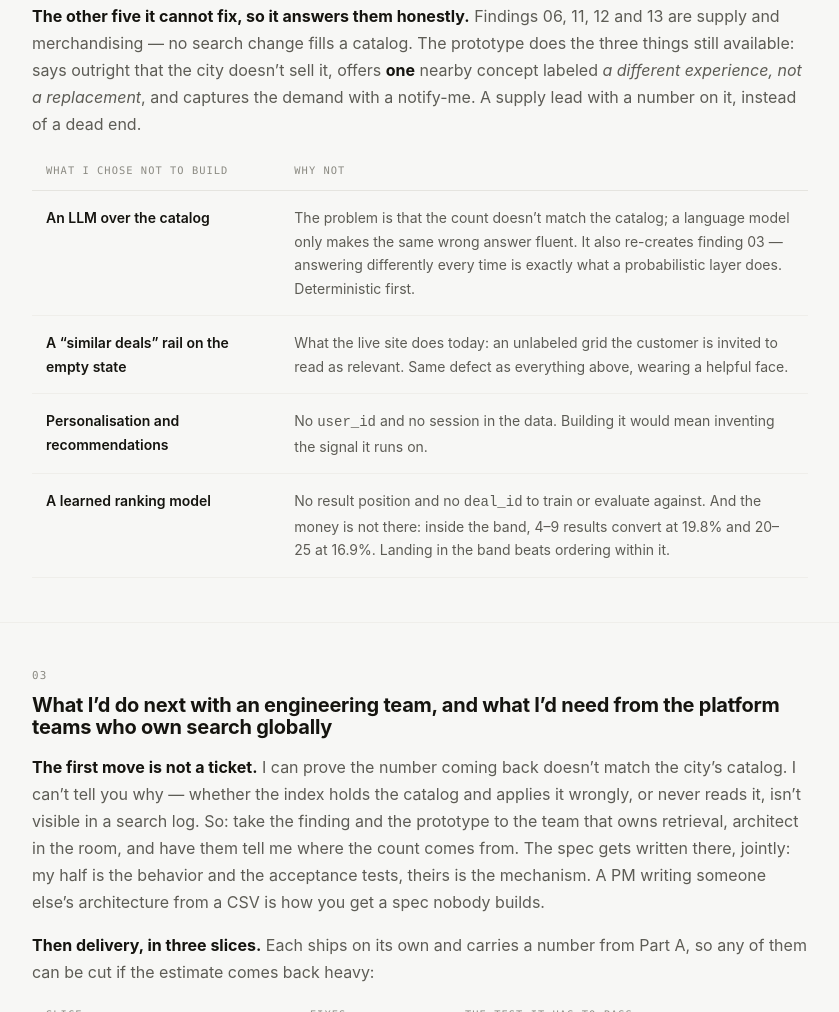
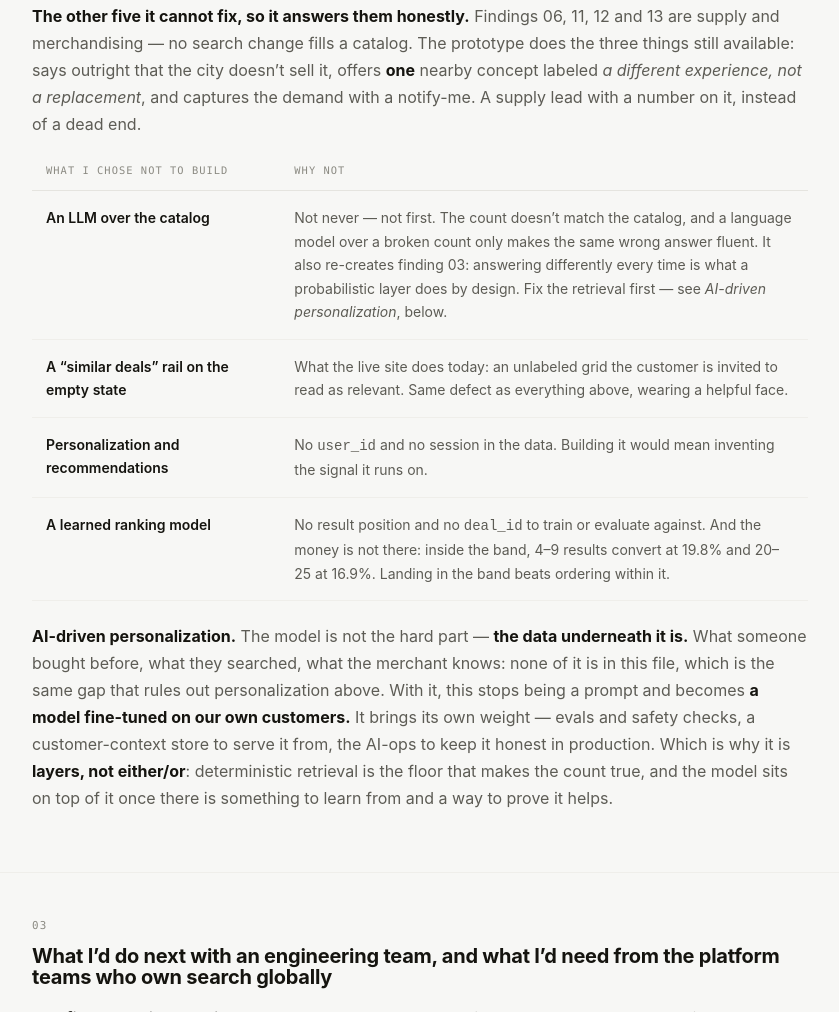
Before and after one commit to Kulda10/groupon-casestudy, a plain HTML site: page index.html in a window 1280 px wide. Shown: the part 6136-7148 px from the top of the page, without its empty margins (220-1059 px from the left). Drawn offline with Linux system fonts and the light colour scheme.

Commit message:
Part C: give the AI option a real hearing, and fix a US-English straggler
The "chose not to build" table read the LLM row as a flat no. It is not a no,
it is a sequencing decision, and the page now says which:

- The row opens "Not never — not first" and points at the paragraph below it.
- A new paragraph, AI-driven personalization, names the actual constraint:
  the model is not the hard part, the data underneath it is. Purchase history,
  search, what the merchant knows — none of it is in this file, which is the
  same gap that rules out the personalization row above. With it, the work
  becomes a model fine-tuned on our own customers rather than a prompt.
  It also names the operating weight that comes with it: evals and safety
  checks, a customer-context store, the AI-ops to keep it honest in production.
  The conclusion is layers, not either/or — deterministic retrieval is the
  floor that makes the count true, and the model sits on top of it once there
  is something to learn from and a way to prove it helps.

Also: Personalisation -> Personalization. The earlier US-English sweep missed
it because personalis* was not in the pattern list.

Part C grows 4,566 -> 5,015 px, about one paragraph.

Co-Authored-By: Claude Opus 5 <noreply@anthropic.com>

```diff
--- a/index.html
+++ b/index.html
@@ -1551,13 +1551,14 @@ tr.frow[aria-expanded=true] .icebtn b{color:var(--green)}
   <div style="overflow-x:auto;margin-top:24px"><table style="min-width:460px">
     <tr><th style="width:32%">What I chose not to build</th><th>Why not</th></tr>
     <tr><td><b>An LLM over the catalog</b></td>
-      <td>The problem is that the count doesn’t match the catalog; a language model only makes the
-      same wrong answer fluent. It also re-creates finding 03 &mdash; answering differently every
-      time is exactly what a probabilistic layer does. Deterministic first.</td></tr>
+      <td>Not never &mdash; not first. The count doesn’t match the catalog, and a language model
+      over a broken count only makes the same wrong answer fluent. It also re-creates finding 03:
+      answering differently every time is what a probabilistic layer does by design. Fix the
+      retrieval first &mdash; see <i>AI-driven personalization</i>, below.</td></tr>
     <tr><td><b>A &ldquo;similar deals&rdquo; rail on the empty state</b></td>
       <td>What the live site does today: an unlabeled grid the customer is invited to read as
       relevant. Same defect as everything above, wearing a helpful face.</td></tr>
-    <tr><td><b>Personalisation and recommendations</b></td>
+    <tr><td><b>Personalization and recommendations</b></td>
       <td>No <code>user_id</code> and no session in the data. Building it would mean inventing the
       signal it runs on.</td></tr>
     <tr><td><b>A learned ranking model</b></td>
@@ -1565,6 +1566,15 @@ tr.frow[aria-expanded=true] .icebtn b{color:var(--green)}
       is not there: inside the band, 4&ndash;9 results convert at 19.8% and 20&ndash;25 at 16.9%.
       Landing in the band beats ordering within it.</td></tr>
   </table></div>
+  <p class="sub" style="margin-top:22px"><b>AI-driven personalization.</b> The model is not the
+  hard part &mdash; <b>the data underneath it is.</b> What someone bought before, what they
+  searched, what the merchant knows: none of it is in this file, which is the same gap that rules
+  out personalization above. With it, this stops being a prompt and becomes <b>a model fine-tuned
+  on our own customers.</b> It brings its own weight &mdash; evals and safety checks, a
+  customer-context store to serve it from, the AI-ops to keep it honest in production. Which is why
+  it is <b>layers, not either/or</b>: deterministic retrieval is the floor that makes the count
+  true, and the model sits on top of it once there is something to learn from and a way to prove it
+  helps.</p>
 </div></section>
 
 <section style="padding:44px 0"><div class="wrap narrow">
```
